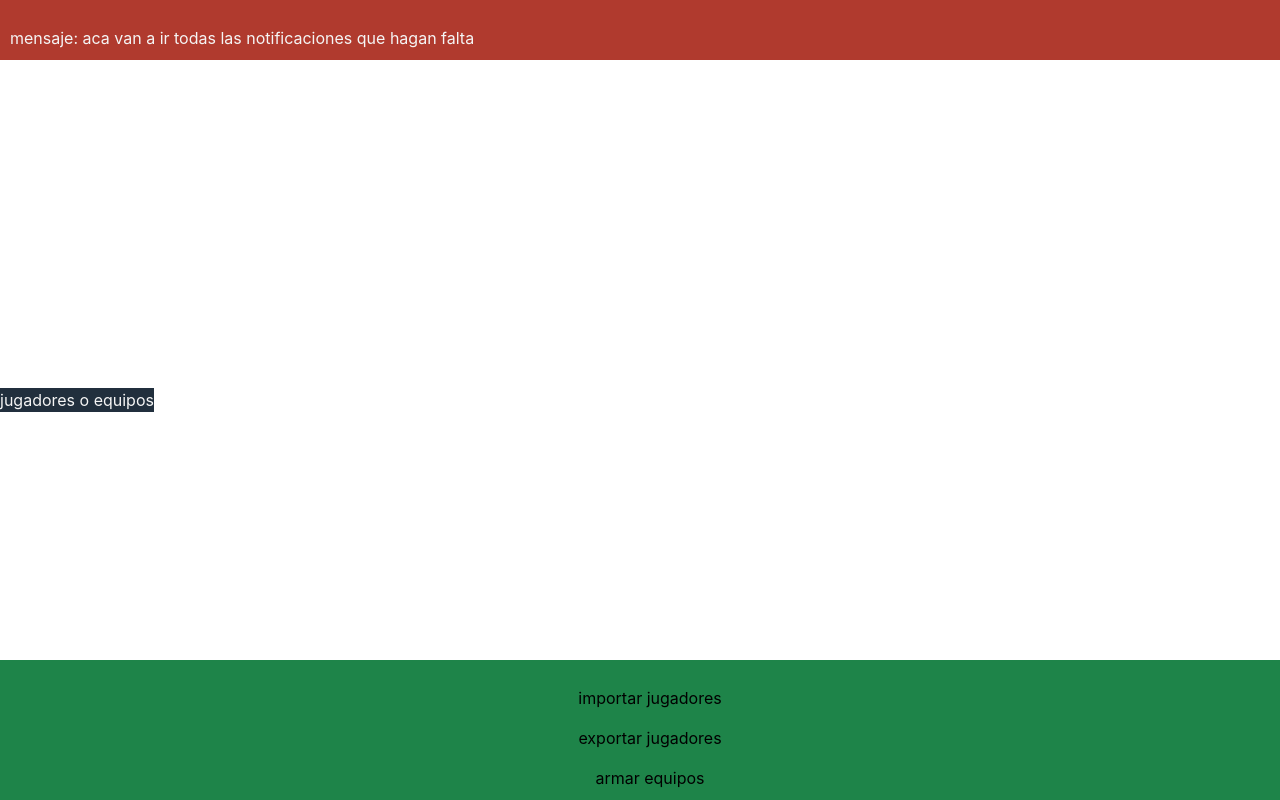
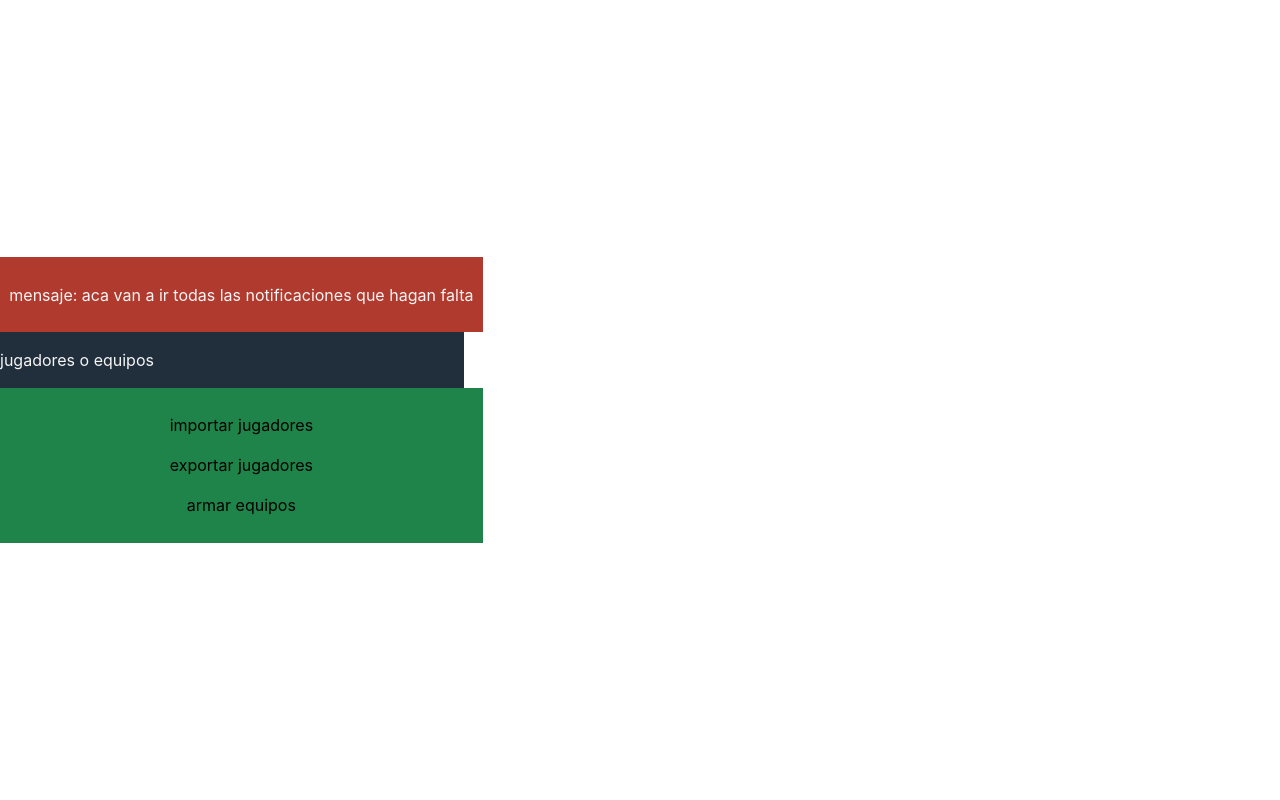
Before and after one commit to bragonip/teams-builder, a React (Vite) app: page / in a window 1280 px wide. Built offline with nearby package versions, Linux system fonts and the light colour scheme.

Commit message:
mejor css6

```diff
--- a/src/App.css
+++ b/src/App.css
@@ -4,12 +4,9 @@
 .notification {
     background-color: #b03a2e;
     color: whitesmoke;
-    position: fixed;
-    top: 0;
-    left: 0;
     width: 100%;
     height: 5%;
-    padding: 10px;
+    padding: 2%;
     text-align: left;
     overflow: hidden;
     text-overflow: ellipsis;
@@ -24,12 +21,8 @@
 .options {
     background-color: #1e8449;
     color: black;
-    position: fixed;
-    bottom: 0;
-    left: 0;
     width: 100%;
     height: 15%;
-    padding: 10px;
+    padding: 2%;
     text-align: center;
-    z-index: 1000;
 }
```
